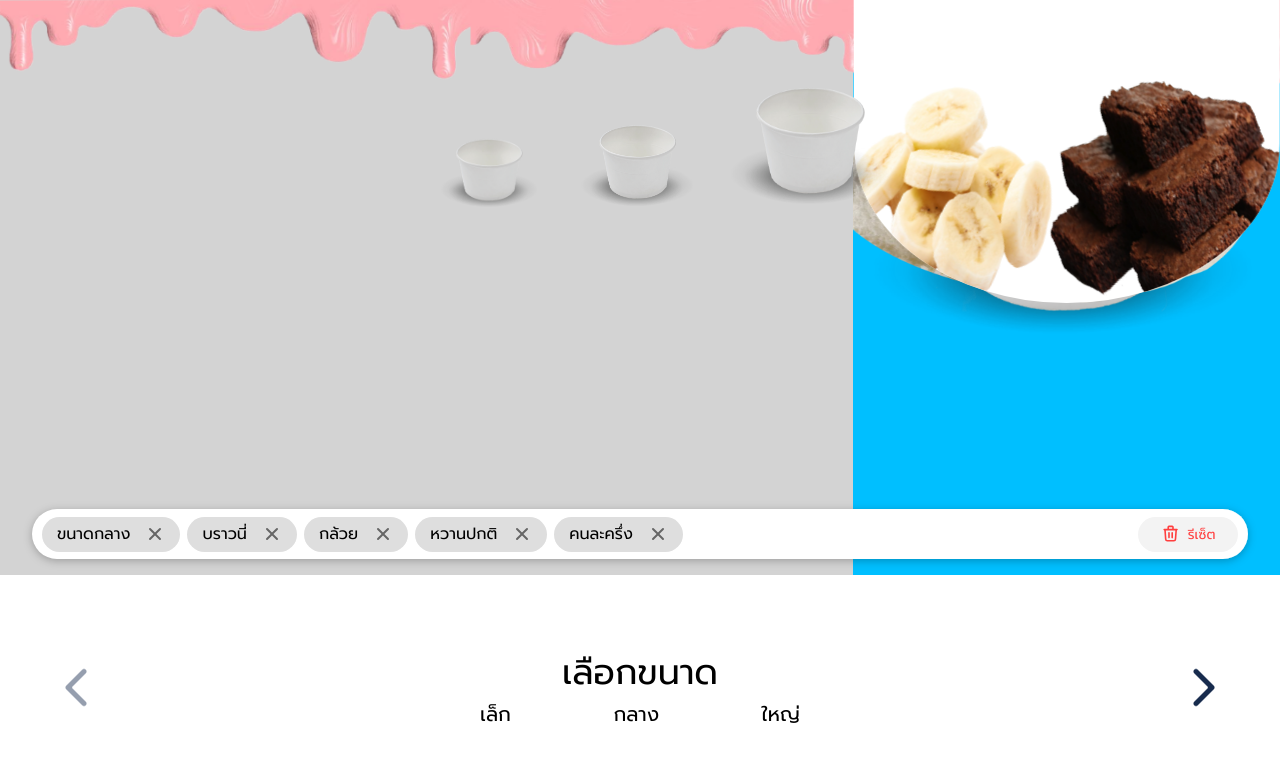
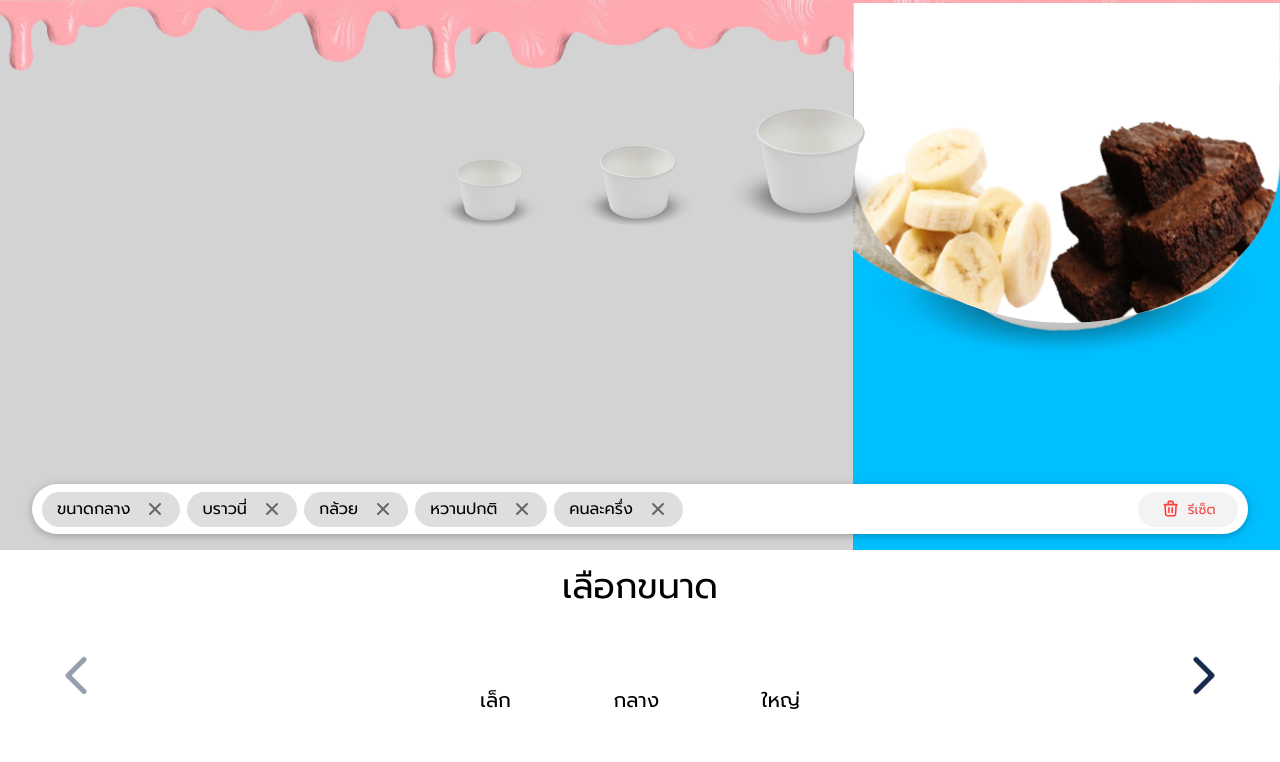
Before and after one commit to noppanat1997/momilk-toc, a React (Create React App) app: page / in a window 1280 px wide. Shown: the top 762 px of the page. Built offline with nearby package versions, Linux system fonts and the light colour scheme.

Commit message:
edit scope

```diff
--- a/src/App.scoped.css
+++ b/src/App.scoped.css
@@ -6,7 +6,7 @@
     "state state display"
     "state state display"
     "panel panel panel";
-    grid-template-rows: auto auto 225px;
+    grid-template-rows: auto auto 250px;
 }
 
 .cream {
--- a/src/components/Panel/Panel.scoped.css
+++ b/src/components/Panel/Panel.scoped.css
@@ -34,6 +34,14 @@
     overflow-x: hidden;
 
 }
+.topic{
+    width: 100%;
+    height: 40px;
+    display: flex;
+    justify-content: center;
+    font-size: 35px;
+    margin-top: 10px;
+}
 .size{
     background: white;
     width: 100%;
@@ -42,7 +50,6 @@
     flex-direction: column;
     justify-content: center;
     align-items: center;
-    font-size: 35px;
 }
 .base{
     width: 100%;
@@ -51,22 +58,30 @@
     flex-direction: row;
     justify-content: center;
     align-items: baseline;
-    margin-top: -20px;
 }
 .base-s{
     width: 110px;
     height: 88px;
     margin-left: 55px;
 }
+.base-s:hover{
+    background: rgb(228, 228, 228);
+}
 .base-m{
     width: 127px;
     height: 105px;
     margin-left: 30px;
 }
+.base-m:hover{
+    background: rgb(228, 228, 228);
+}
 .base-l{
     width: 179px;
     height: 151px;
     margin-left: 20px;
+}
+.base-l:hover{
+    background: rgb(228, 228, 228);
 }
 .sizeDescript{
     display: flex;
@@ -74,6 +89,7 @@
     justify-content: space-between;
     align-items: center;
     width: 320px;
+    height: 100%;
     font-size: 20px;
 }
 .topping{
@@ -84,7 +100,6 @@
     flex-direction: column;
     justify-content: center;
     align-items: center;
-    font-size: 35px;
 }
 .topping12{
     width: 124px;
@@ -102,6 +117,7 @@
     justify-content: space-between;
     align-items: center;
     width: 525px;
+    height: 100%;
     font-size: 20px;
 }
 .sugar{
@@ -112,7 +128,6 @@
     flex-direction: column;
     justify-content: center;
     align-items: center;
-    font-size: 35px;
 }
 .lessSugar{
     width: 162px;
@@ -165,6 +180,7 @@
     justify-content: space-between;
     align-items: center;
     width: 600px;
+    height: 100%;
     font-size: 20px;
 }
 .pay{
@@ -175,7 +191,6 @@
     flex-direction: column;
     justify-content: center;
     align-items: center;
-    font-size: 35px;
 }
 .cash{
     width: 110px;
@@ -198,6 +213,7 @@
     justify-content: space-between;
     align-items: center;
     width: 500px;
+    height: 100%;
     font-size: 20px;
 }
 
--- a/src/components/Panel/index.jsx
+++ b/src/components/Panel/index.jsx
@@ -23,7 +23,7 @@ function Panel() {
       <div className={page[num]}>
         {num === 0 &&
         <div className="size">
-          <div>เลือกขนาด</div>
+          <div className="topic">เลือกขนาด</div>
           <div className="base">
             <img className="base-s" src={base} alt="Size S" />
             <img className="base-m" src={base} alt="Size M" />
@@ -38,7 +38,7 @@ function Panel() {
         }
         {num === 1 &&
         <div className="topping">
-          <div>เลือก Topping (0/3)</div>
+          <div className="topic">เลือก Topping (0/3)</div>
           <div className="base">
             <img className="topping12" src={brownie} alt="Brownie" />
             <img className="topping12" src={banana} alt="Banana" />
@@ -55,7 +55,7 @@ function Panel() {
         }
         {num === 2 &&
         <div className="sugar">
-          <div>เลือกความหวาน</div>
+          <div className="topic">เลือกความหวาน</div>
           <div className="base">
             <img className="lessSugar" src={sugar} alt="Less Sugar" />
             <div className="normalSugar">
@@ -77,7 +77,7 @@ function Panel() {
         }
         {num === 3 &&
         <div className="pay">
-          <div>เลือกวิธีชำระเงิน</div>
+          <div className="topic">เลือกวิธีชำระเงิน</div>
           <div className="base">
             <img className="cash" src={cash} alt="Cash" />
             <img className="eBank" src={eBank} alt="E-Bank" />
```
